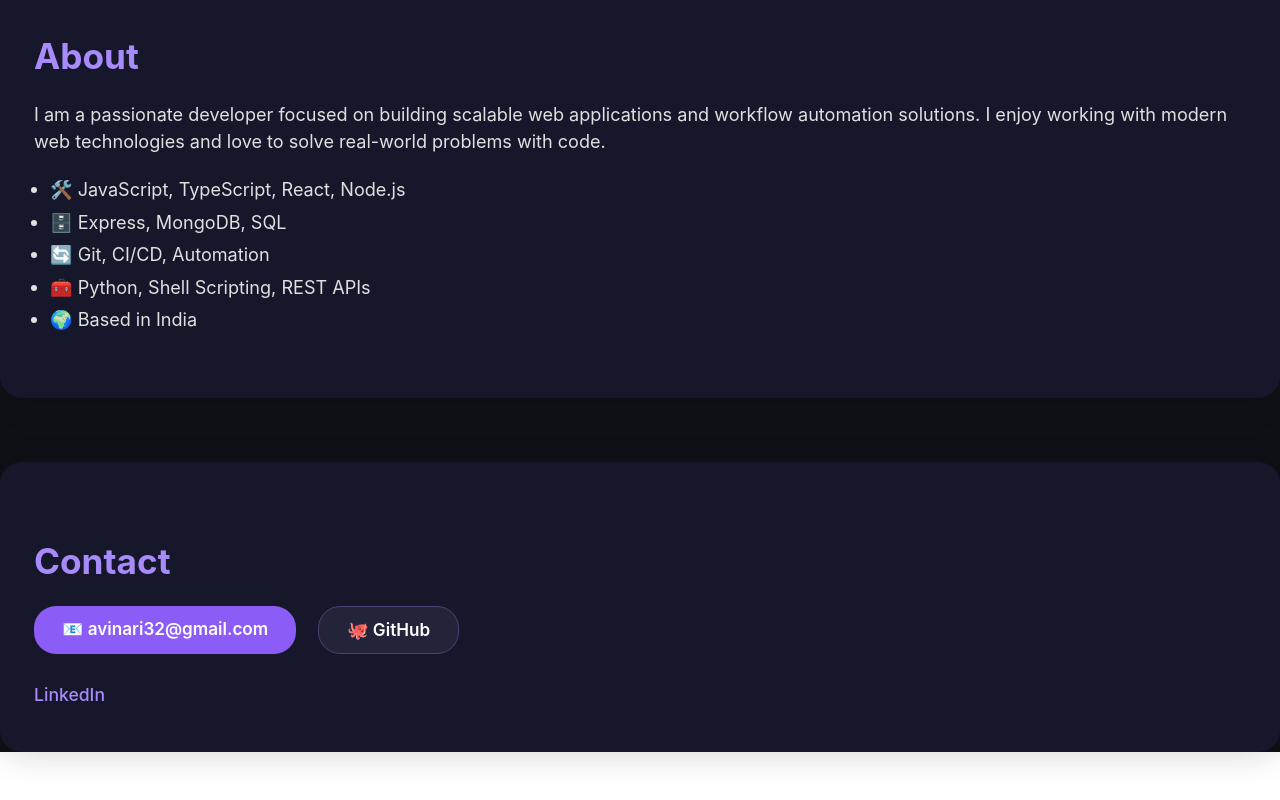
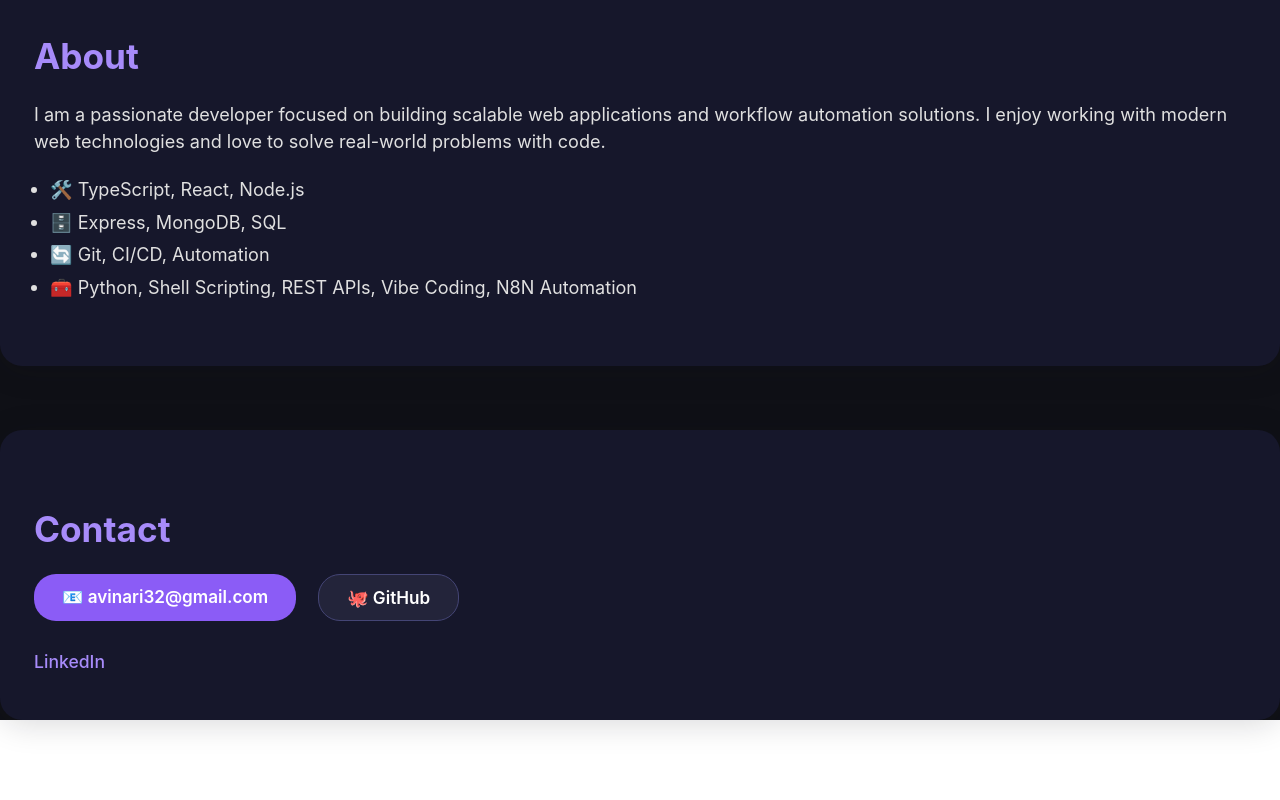
Before and after one commit to KakumanuLakshmiNarayana/Portfolio, a React (Vite) app: page / in a window 1280 px wide. Shown: the part 925-1725 px from the top of the page. After the commit the page ends 1693 px from the top, so only its background shows below. Built offline with nearby package versions, Linux system fonts and the light colour scheme; no server answers.

Commit message:
About.jsx

```diff
--- a/src/components/About.jsx
+++ b/src/components/About.jsx
@@ -10,11 +10,11 @@ export default function About() {
             I am a passionate developer focused on building scalable web applications and workflow automation solutions. I enjoy working with modern web technologies and love to solve real-world problems with code.
           </p>
           <ul>
-            <li>🛠️ JavaScript, TypeScript, React, Node.js</li>
+            <li>🛠️ TypeScript, React, Node.js</li>
             <li>🗄️ Express, MongoDB, SQL</li>
             <li>🔄 Git, CI/CD, Automation</li>
-            <li>🧰 Python, Shell Scripting, REST APIs</li>
-            <li>🌍 Based in India</li>
+            <li>🧰 Python, Shell Scripting, REST APIs, Vibe Coding, N8N Automation</li>
+
           </ul>
         </div>
       </div>
```
